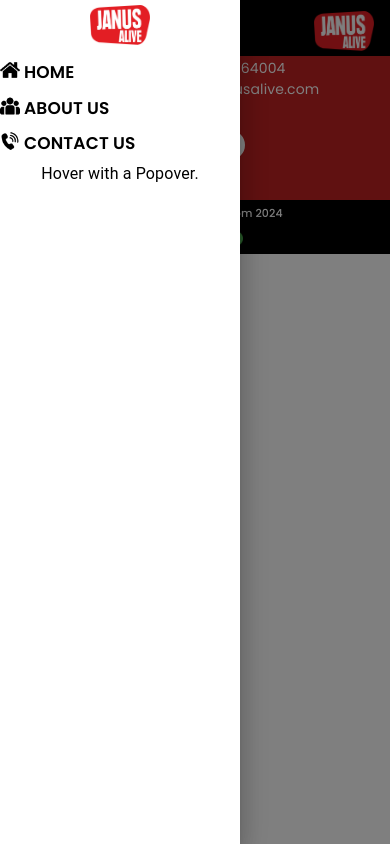
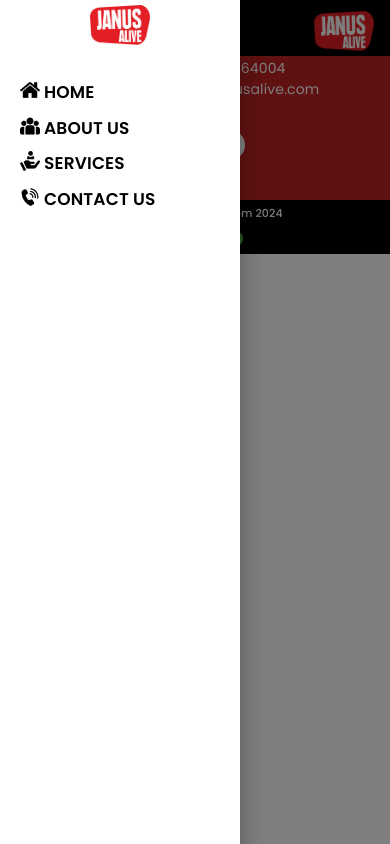
Before and after one commit to abhishekjkoncepts/janus_outdoor, a React (Create React App) app: page /1/1/1 in a window 390 px wide. Both pictures are taken after a click on the button "open drawer". Built offline with nearby package versions, Linux system fonts and the light colour scheme.

Commit message:
meta update

```diff
--- /dev/null
+++ b/public/googlef43b1a9c0e267ea5.html
@@ -0,0 +1 @@
+google-site-verification: googlef43b1a9c0e267ea5.html
--- a/public/index.html
+++ b/public/index.html
@@ -1,11 +1,24 @@
 <!DOCTYPE html>
 <html lang="en">
-<head>
-  <meta charset="UTF-8">
-  <meta name="viewport" content="width=device-width, initial-scale=1.0">
-  <title>Document</title>
-</head>
-<body>
-  <div id="root"></div>
-</body>
+  <head>
+    <meta charset="UTF-8" />
+    <meta name="viewport" content="width=device-width, initial-scale=1.0" />
+    <!-- Google tag (gtag.js) -->
+    <script
+      async
+      src="https://www.googletagmanager.com/gtag/js?id=G-KDQSSJ8TF4"
+    ></script>
+    <script>
+      window.dataLayer = window.dataLayer || [];
+      function gtag() {
+        dataLayer.push(arguments);
+      }
+      gtag("js", new Date());
+
+      gtag("config", "G-KDQSSJ8TF4");
+    </script>
+  </head>
+  <body>
+    <div id="root"></div>
+  </body>
 </html>
--- a/src/components/Header/Header.js
+++ b/src/components/Header/Header.js
@@ -67,19 +67,6 @@ const navItems = [
 ];
 
 function Header(props) {
-// PopOver
-const [anchorEl2, setAnchorEl2] = React.useState(null);
-
-const handlePopoverOpen = (event) => {
-  setAnchorEl2(event.currentTarget);
-};
-
-const handlePopoverClose = () => {
-  setAnchorEl2(null);
-};
-
-const open = Boolean(anchorEl2);
-
 
   // dropdwon
   const [anchorEl, setAnchorEl] = useState(false);
@@ -177,9 +164,9 @@ const open = Boolean(anchorEl2);
         })}
       </List> */}
 
-      <Box sx={{ marginTop: "10px" }}>
+      <Box sx={{ marginTop: "30px" }}>
         {/* Home */}
-        <Box sx={{display:"flex" ,flexDirection:"row"}}>
+        <Box sx={{display:"flex" ,flexDirection:"row" ,marginLeft:"20px" ,marginTop:"15px"}}>
           <Box>
             <img src={homeIcon} style={{width:"20px", height:"20px", marginTop:"5px"}} />
           </Box>
@@ -203,7 +190,7 @@ const open = Boolean(anchorEl2);
         </Box>
 
         {/* About us  */}
-        <Box sx={{display:"flex" ,flexDirection:"row"}}>
+        <Box sx={{display:"flex" ,flexDirection:"row" ,marginLeft:"20px"}}>
           <Box>
             <img src={aboutUsIcon} style={{width:"20px", height:"20px", marginTop:"5px"}} />
           </Box>
@@ -226,8 +213,32 @@ const open = Boolean(anchorEl2);
           </Box>
         </Box>
 
+        {/* Contact us  */}
+        <Box sx={{display:"flex" ,flexDirection:"row" ,marginLeft:"20px"}}>
+          <Box>
+            <img src={servicesIcon} style={{width:"20px", height:"20px", marginTop:"5px"}} />
+          </Box>
+          <Box>
+            <Link to={"/services"} style={{ textDecoration: "none" }}>
+              <Typography
+                sx={{
+                  color: "#000",
+                  fontSize: "17px",
+                  fontWeight: "600",
+                  fontFamily: "Poppins, sans-serif",
+                  marginLeft: "4px",
+                  paddingTop: "5px",
+                  paddingBottom: "5px",
+                }}
+              >
+                SERVICES
+              </Typography>
+            </Link>
+          </Box>
+        </Box>
+
          {/* Contact us  */}
-         <Box sx={{display:"flex" ,flexDirection:"row"}}>
+         <Box sx={{display:"flex" ,flexDirection:"row" ,marginLeft:"20px"}}>
           <Box>
             <img src={contactUsIcon} style={{width:"20px", height:"20px", marginTop:"5px"}} />
           </Box>
@@ -249,39 +260,6 @@ const open = Boolean(anchorEl2);
             </Link>
           </Box>
         </Box>
-
-        {/* Services */}
-        <div>
-      <Typography
-        aria-owns={open ? 'mouse-over-popover' : undefined}
-        aria-haspopup="true"
-        onMouseEnter={handlePopoverOpen}
-        onMouseLeave={handlePopoverClose}
-        sx={{color:"#000"}}
-      >
-        Hover with a Popover.
-      </Typography>
-      <Popover
-        id="mouse-over-popover"
-        sx={{
-          pointerEvents: 'none',
-        }}
-        open={open}
-        anchorEl={anchorEl2}
-        anchorOrigin={{
-          vertical: 'bottom',
-          horizontal: 'left',
-        }}
-        transformOrigin={{
-          vertical: 'top',
-          horizontal: 'left',
-        }}
-        onClose={handlePopoverClose}
-        disableRestoreFocus
-      >
-        <Typography sx={{ p: 1 }}>I use Popover.</Typography>
-      </Popover>
-    </div>
       </Box>
     </Box>
   );
--- a/src/pages/Home/Home.js
+++ b/src/pages/Home/Home.js
@@ -71,7 +71,13 @@ const Home = () => {
   return (
     <>
       <Helmet>
-        <title>JanusAlive</title>
+        <title>JanusAlive India's Largest Outdoor Advertising Agency In India</title>
+        <meta
+          name="description"
+          content={
+            "Boost your brand visibility with JanusAlive, India's premier outdoor advertising agency. Elevate your reach and impact through strategic outdoor campaigns"
+          }
+          />
       </Helmet>
 
       <Box sx={{ marginTop: { xs: "51px", sm: "51px", md: "0px", lg: "0px" } }}>
```
